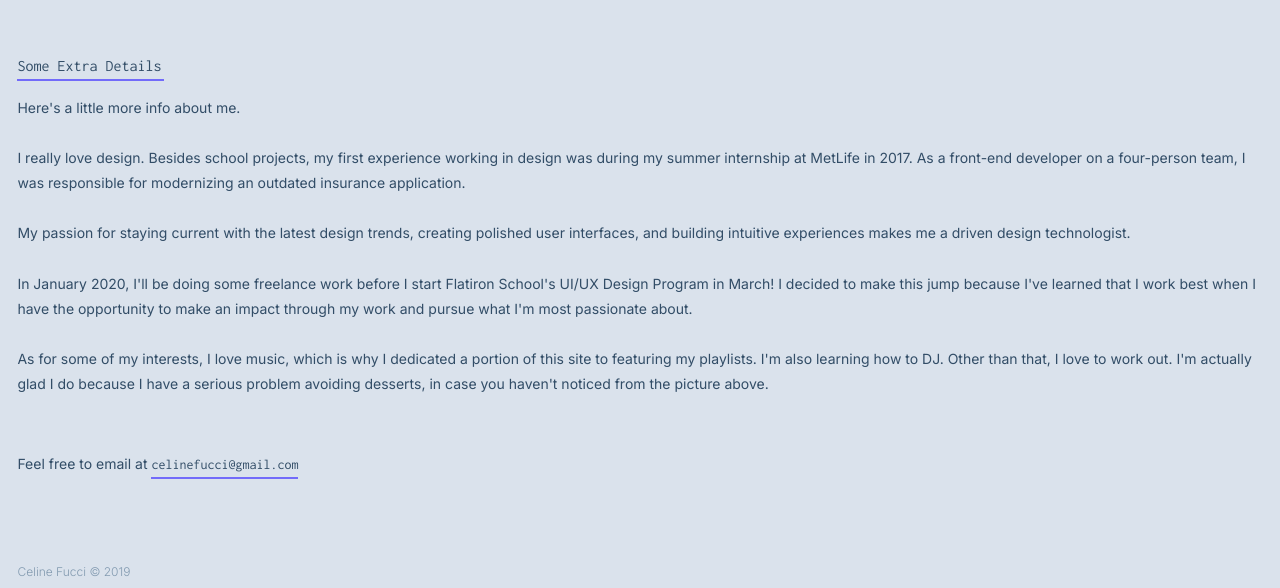
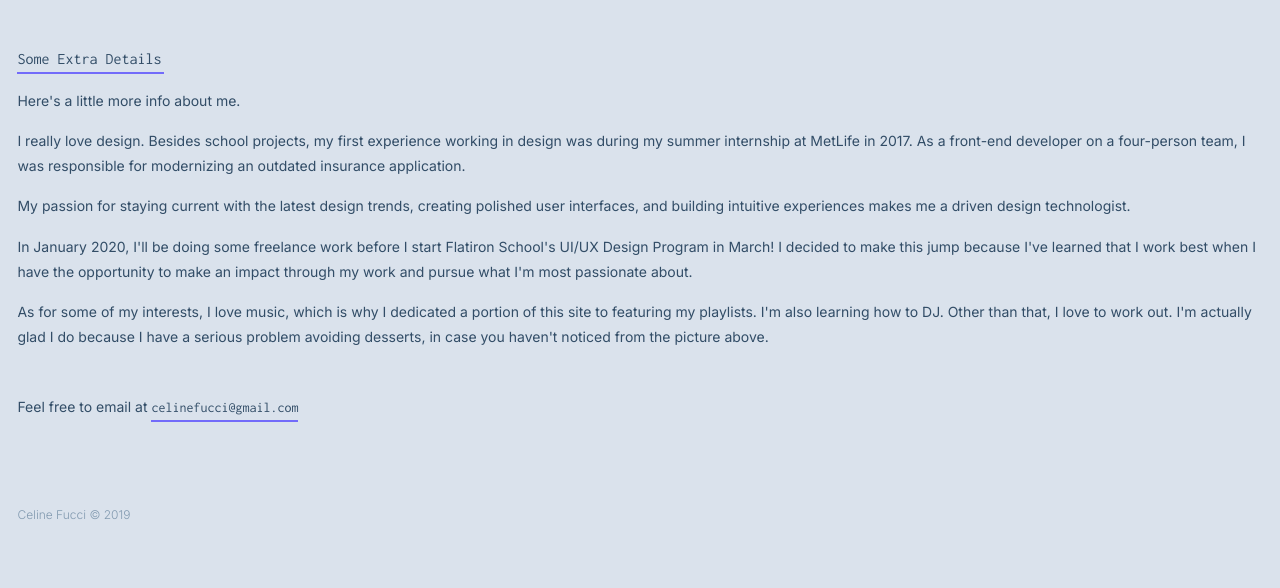
Before and after one commit to celinefucci/cf-website, a Gatsby site: page /about in a window 1280 px wide. Shown: the part 1234-1822 px from the top of the page. After the commit the page ends 1765 px from the top, so only its background shows below. Built offline with nearby package versions, Linux system fonts and the light colour scheme; Gatsby itself is replaced by a stand-in of ours.

Commit message:
adjusting margins near about picture

```diff
--- a/src/pages/about.js
+++ b/src/pages/about.js
@@ -22,7 +22,7 @@ const AboutWrapper = styled.div`
     font-weight: normal;
     font-size: 10px;
     color: var(--blue-grey-three);
-    margin-top: 12px;
+    margin-top: 15px;
   }
 
   .story {
@@ -70,7 +70,7 @@ const AboutText = styled.p`
   color: var(--blue-grey-three);
   font-size: 14px;
   line-height: 1.8;
-  margin-bottom: 25px;
+  margin-bottom: 15px;
 `
 
 
```
